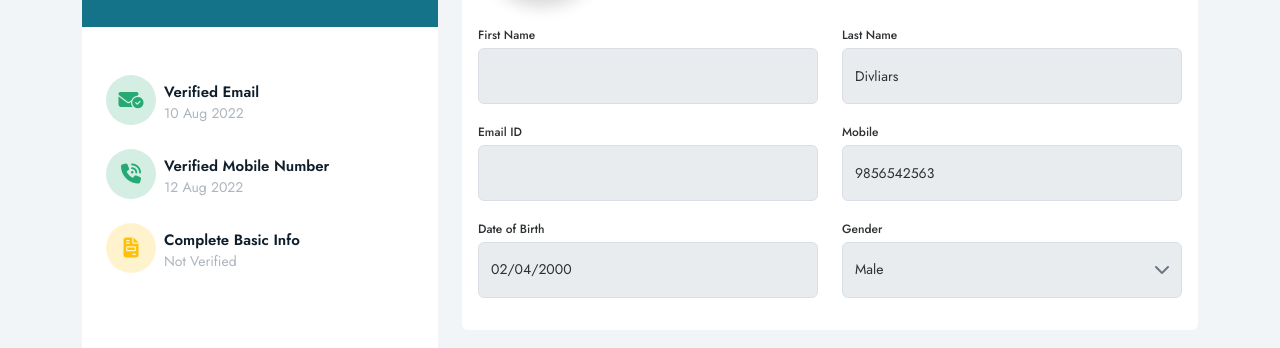
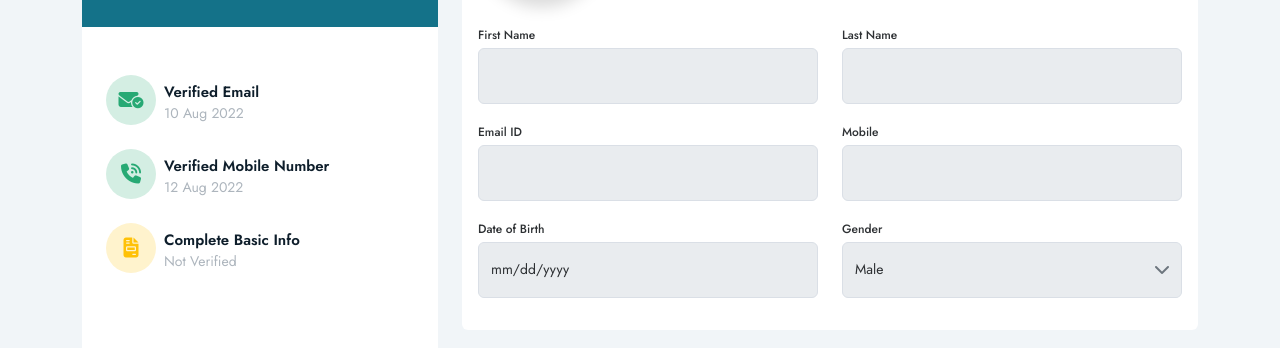
Before and after one commit to rakesh-sdlglobe/seemytrip, a React (Create React App) app: page /my-profile in a window 1280 px wide. Shown: the part 434-782 px from the top of the page. Built offline with nearby package versions, Linux system fonts and the light colour scheme; no server answers; sample sign-in values are in the browser's storage.

Commit message:
Edit personal details react state management

```diff
--- a/package.json
+++ b/package.json
@@ -14,6 +14,7 @@
     "process": "^0.11.10",
     "react": "^18.3.1",
     "react-bootstrap": "^2.10.4",
+    "react-datepicker": "^7.3.0",
     "react-dom": "^18.3.1",
     "react-redux": "^9.1.2",
     "react-responsive-carousel": "^3.2.23",
--- a/src/components/personal_info.jsx
+++ b/src/components/personal_info.jsx
@@ -13,6 +13,10 @@ const PersonalInfo = () => {
     const [showModal, setShowModal] = useState(false);
     const [formData, setFormData] = useState({
       name: '',
+      lastname:'',
+      mobile: '',
+      dob: '',
+      gender:'Male',
       email: '',
     });
 
@@ -24,6 +28,10 @@ const PersonalInfo = () => {
       if (userProfile) {
         setFormData({
           name: userProfile.name || '',
+          lastname : userProfile.lastname ||  '',
+          mobile : userProfile.mobile || '',
+          dob:  userProfile.dob ? new Date(userProfile.dob).toISOString().split('T')[0] : '',
+          gender: userProfile.gender || 'Male',
           email: userProfile.email || '',
         });
       }
@@ -39,8 +47,13 @@ const PersonalInfo = () => {
 
 
 const handleSave = () => {
+
     const userData = {
       name: formData.name,
+      lastname:formData.lastname,
+      mobile:formData.mobile,
+      dob:formData.dob,
+      gender:formData.gender,
       email: formData.email,
     };
 
@@ -62,20 +75,24 @@ const handleSave = () => {
                 <div className="card-header d-flex justify-content-between align-items-center">
                     <h4><i className="fa-solid fa-file-invoice me-2" />Personal Information</h4>
                     {/* Edit button */}
-                    <button className="btn btn-primary" onClick={toggleEdit}>
+                    <div>
                         {isEditable ? (
                             <>
-                                <i className="fa fa-save me-2" />
-                                <button onClick={handleSave}>Save</button>
-
+                                <button className="btn btn-primary" onClick={handleSave}>
+                                    <i className="fa fa-save me-2" />
+                                    Save
+                                </button>
+                                <button className="btn btn-secondary ms-2" onClick={toggleEdit}>
+                                    Cancel
+                                </button>
                             </>
                         ) : (
-                            <>
+                            <button className="btn btn-primary" onClick={toggleEdit}>
                                 <i className="fa fa-edit me-2" />
                                 Edit
-                            </>
+                            </button>
                         )}
-                    </button>
+                    </div>
 
                 </div>
                 <div className="card-body">
@@ -108,7 +125,11 @@ const handleSave = () => {
                         <div className="col-xl-6 col-lg-6 col-md-6">
                             <div className="form-group position-relative">
                                 <label className="form-label">Last Name</label>
-                                <input type="text" className="form-control" defaultValue="Divliars" disabled={!isEditable} />
+                                <input type="text" className="form-control"
+                                name="lastname"
+                                value={formData.lastname}
+                                onChange={handleChange}
+                                disabled={!isEditable} />
                             </div>
                         </div>
                         <div className="col-xl-6 col-lg-6 col-md-6">
@@ -127,22 +148,30 @@ const handleSave = () => {
                         <div className="col-xl-6 col-lg-6 col-md-6">
                             <div className="form-group position-relative">
                                 <label className="form-label">Mobile</label>
-                                <input type="text" className="form-control" defaultValue="9856542563" disabled={!isEditable} />
+                                <input type="text" className="form-control"
+                                name="mobile"
+                                value={formData.mobile}
+                                onChange={handleChange}
+                                disabled={!isEditable} />
                                 {isEditable && (
                                     <button className="btn btn-text-secondary btn-sm verify-button" onClick={handleVerifyClick}>Verify</button>
                                 )}
                             </div>
                         </div>
                         <div className="col-xl-6 col-lg-6 col-md-6">
-                            <div className="form-group">
+                            <div className="form-group position-relative">
                                 <label className="form-label">Date of Birth</label>
-                                <input type="date" className="form-control" defaultValue="2000-02-04" disabled={!isEditable} />
+                                <input type="date" className="form-control" name="dob" value={formData.dob} onChange={handleChange} disabled={!isEditable} />
                             </div>
                         </div>
                         <div className="col-xl-6 col-lg-6 col-md-6">
                             <div className="form-group position-relative">
                                 <label className="form-label">Gender</label>
-                                <select className="form-control custom-select" defaultValue="Male" disabled={!isEditable}>
+                                <select className="form-control custom-select"
+                                    name="gender"
+                                    value={formData.gender}
+                                    onChange={handleChange}
+                                    disabled={!isEditable}>
                                     <option value="Male">Male</option>
                                     <option value="Female">Female</option>
                                     <option value="Other">Other</option>
--- a/src/store/Actions/userActions.js
+++ b/src/store/Actions/userActions.js
@@ -37,6 +37,7 @@ export const editUserProfile = (userData) => {
           Authorization: `Bearer ${authToken}`,
         },
       });
+
       dispatch({ type: EDIT_USER_PROFILE_SUCCESS, payload: response.data.user });
     } catch (error) {
       dispatch({ type: EDIT_USER_PROFILE_FAILURE, payload: error.response.data.message });
```
Also changed, not shown: 1 other file (tests, documents, lock files or other folders).
